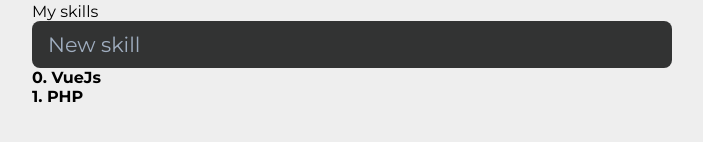
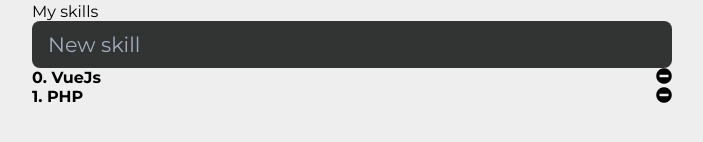
Before and after one commit to texxinsane/vue_playground, a Vue app: page /#/ in a window 1280 px wide. Shown: the part 234-376 px from the top of the page, without its empty margins (288-991 px from the left). Built offline with nearby package versions, Linux system fonts and the light colour scheme.

Commit message:
new route and fixes

```diff
--- a/src/assets/Skills.css
+++ b/src/assets/Skills.css
@@ -1,6 +1,6 @@
 @import "https://cdnjs.cloudflare.com/ajax/libs/animate.css/3.7.2/animate.min.css";
 @import "../assets/tailwind.css";
-
+@import "https://cdnjs.cloudflare.com/ajax/libs/font-awesome/5.12.1/css/all.min.css";
 ul {
     list-style-type: none;
 }
@@ -52,3 +52,8 @@ input {
         transform: scale(1);
     }
 }
+
+i {
+    float:right;
+    cursor: pointer;
+}
--- a/src/router.js
+++ b/src/router.js
@@ -16,7 +16,7 @@ export default new VueRouter({
       component: Skills
     },
     {
-      path: '/about',
+      path: '/about/:name',
       name: 'about',
       component: About
     },
```
